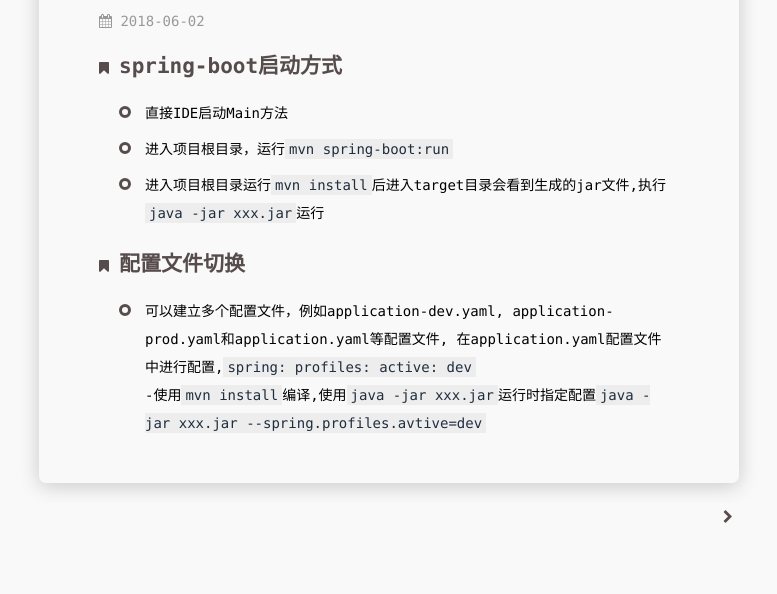
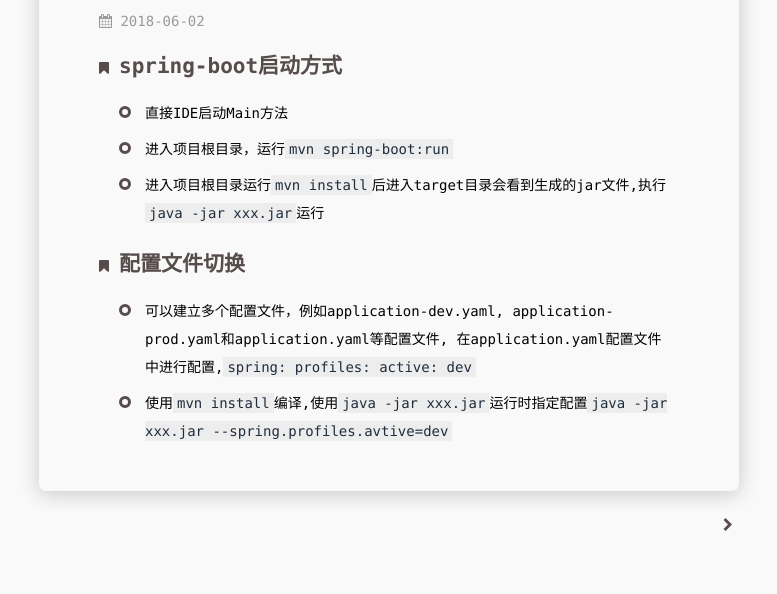
Before and after one commit to bluecodecc/bluecodecc.github.io, a plain HTML site: page 2018/06/02/spring-boot项目启动方式/index.html in a window 1280 px wide. Shown: the part 698-1292 px from the top of the page, without its empty margins (251-1028 px from the left). Drawn offline with Linux system fonts and the light colour scheme.

Commit message:
Site updated: 2018-06-02 18:24:07

```diff
--- a/2018/06/02/spring-boot项目启动方式/index.html
+++ b/2018/06/02/spring-boot项目启动方式/index.html
@@ -6,6 +6,7 @@
 <h2 id="配置文件切换"><a href="#配置文件切换" class="headerlink" title="配置文件切换"></a>配置文件切换</h2><ul>
 <li>可以建立多个配置文件，例如application-dev.yaml, application-prod.yaml和application.yaml等配置文件, 在application.yaml配置文件中进行配置,<code>spring:
 profiles:
-  active: dev</code><br>-使用<code>mvn install</code>编译,使用<code>java -jar xxx.jar</code>运行时指定配置<code>java -jar xxx.jar --spring.profiles.avtive=dev</code></li>
+  active: dev</code></li>
+<li>使用<code>mvn install</code>编译,使用<code>java -jar xxx.jar</code>运行时指定配置<code>java -jar xxx.jar --spring.profiles.avtive=dev</code></li>
 </ul>
 </article><nav id="pagination"><div class="pagination clear-fix"><div class="page-next pull-right"><a href="/2018/05/29/小程序记录/"><span></span><i class="fa fa-chevron-right"></i></a></div></div></nav></div></div><footer><div id="footer-inner"><div class="social-icons"><a class="social-icon" href="https://github.com/bluecodecc" target="_blank"><i class="fa fa-github"></i></a><a class="social-icon" href="https://weibo.com/u/1766340965" target="_blank"><i class="fa fa-weibo"></i></a></div><p class="copyright">Copyright © 么么哒 Blog 2018</p></div></footer><script src="/js/nav.js"></script><script src="/js/scroll.js"></script><script src="/js/index.js"></script></body></html>
```
Also changed, not shown: archives/2018/06/index.html (+2 -1 lines), archives/2018/index.html (+2 -1 lines), archives/index.html (+2 -1 lines), index.html (+2 -1 lines), tags/index.html (+1 -1 lines).
